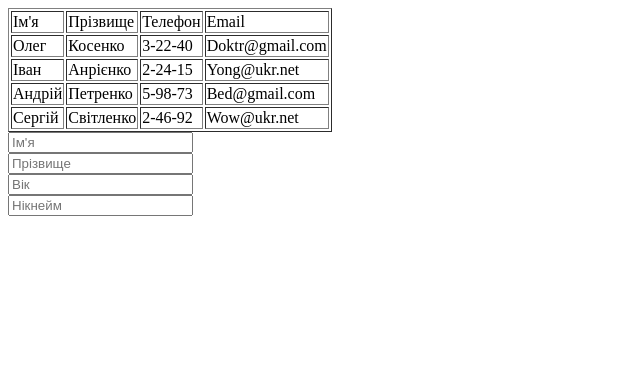
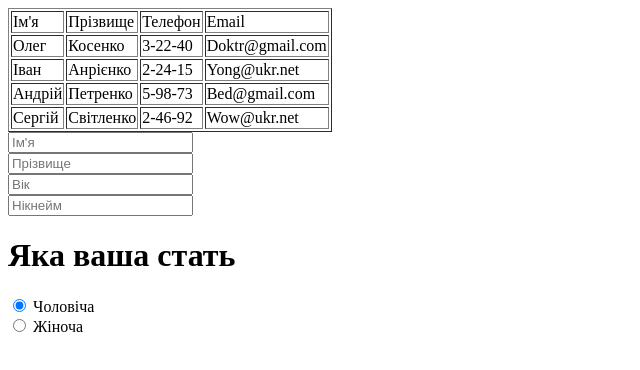
Before and after one commit to OleksandrZarytskyi/Homework-2, a plain HTML site: page Index.html in a window 1280 px wide. Shown: the whole page, without its empty margins (0-640 px from the left). Drawn offline with Linux system fonts and the light colour scheme.

Commit message:
Радіо

```diff
--- a/Index.html
+++ b/Index.html
@@ -41,7 +41,10 @@
     <input type="text" placeholder="Прізвище" /><br>
     <input type="text" placeholder="Вік" /><br>
     <input type="text" placeholder="Нікнейм" /><br>
-
+    <h1>Яка ваша стать</h1>
+    <p><input type="radio" checked> Чоловіча<br>
+       <input type="radio"/> Жіноча
+    </p>
 
     </body>
     </html>
```
